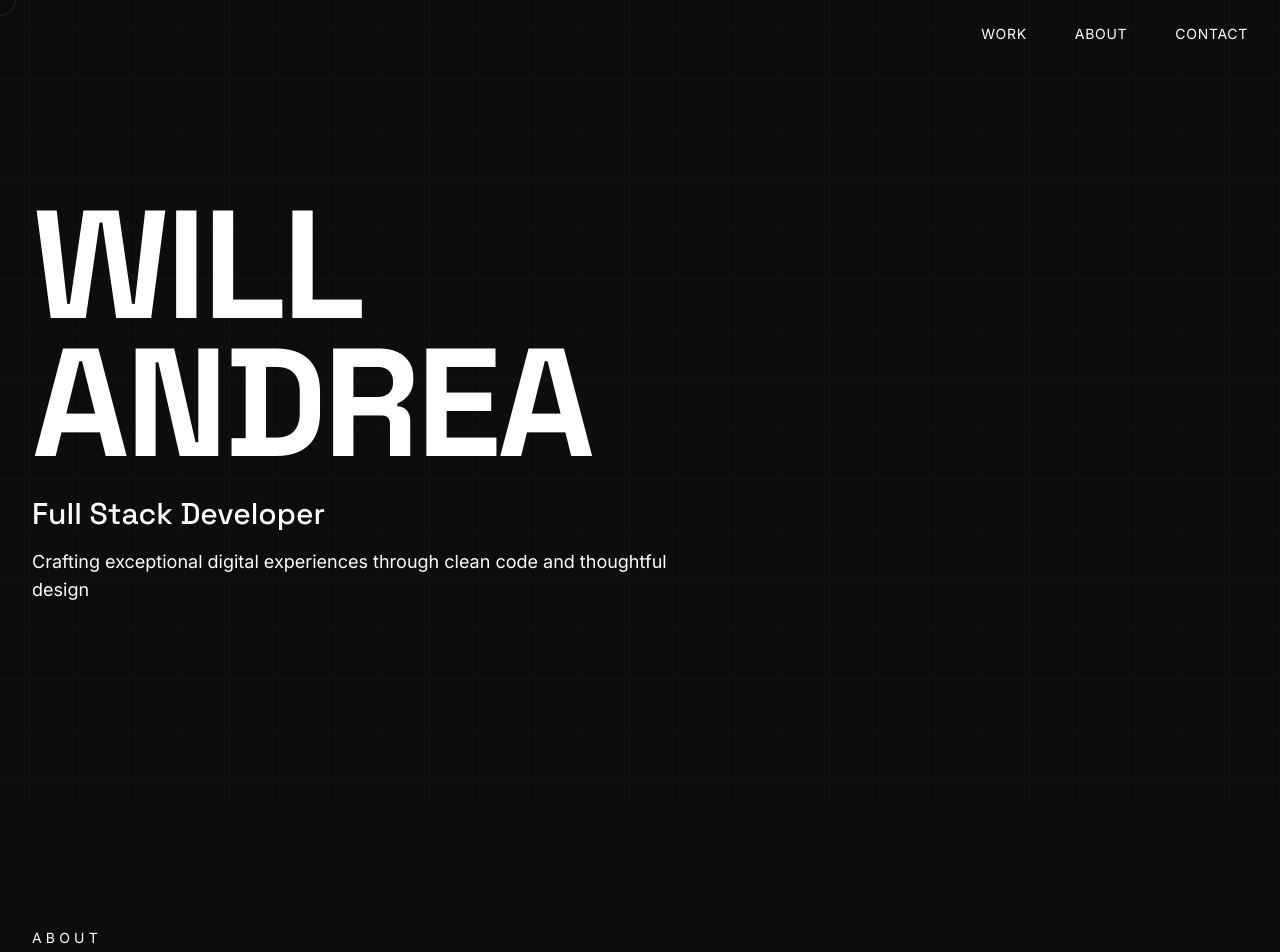
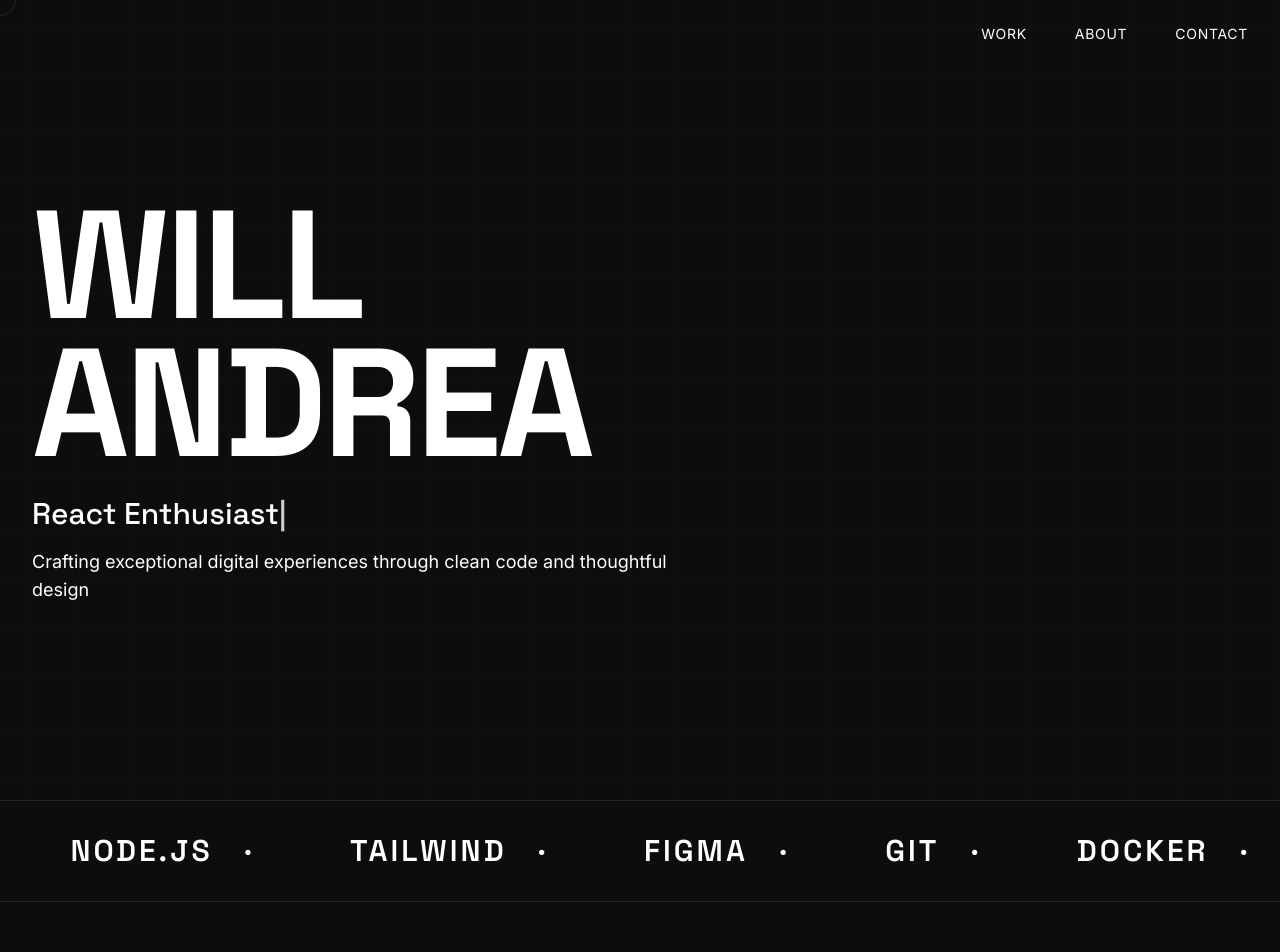
Before and after one commit to WAndrea0207/Portfolio-Andrea-Will, a React (Vite) app: page / in a window 1280 px wide. Shown: the top 952 px of the page. Built offline with nearby package versions, Linux system fonts and the light colour scheme.

Commit message:
fix mouse + marquee and typewriter implementation

```diff
--- a/src/app/App.tsx
+++ b/src/app/App.tsx
@@ -1,6 +1,7 @@
 import { CustomCursor } from './components/CustomCursor';
 import { Navigation } from './components/Navigation';
 import { Hero } from './components/Hero';
+import { Marquee } from './components/Marquee';
 import { About } from './components/About';
 import { Projects } from './components/Projects';
 import { Contact } from './components/Contact';
@@ -11,6 +12,10 @@ export default function App() {
       <CustomCursor />
       <Navigation />
       <Hero />
+      <Marquee
+        items={['React', 'TypeScript', 'Node.js', 'Tailwind', 'Figma', 'Git', 'Docker', 'MySQL']}
+        duration={25}
+      />
       <About />
       <Projects />
       <Contact />
--- a/src/app/components/About.tsx
+++ b/src/app/components/About.tsx
@@ -3,7 +3,6 @@ import { useEffect, useRef, useState } from 'react';
 
 export function About() {
   const [isVisible, setIsVisible] = useState(false);
-  // useRef<HTMLElement>(null) = cette ref pointe vers un élément HTML générique (la <section>)
   const sectionRef = useRef<HTMLElement>(null);
 
   useEffect(() => {
@@ -23,7 +22,6 @@ export function About() {
     return () => observer.disconnect();
   }, []);
 
-  // string[] = un tableau de textes
   const skills: string[] = [
     'React',
     'TypeScript',
--- a/src/app/components/CustomCursor.tsx
+++ b/src/app/components/CustomCursor.tsx
@@ -1,19 +1,25 @@
 import { useEffect, useState } from 'react';
-import { motion } from 'motion/react';
+import { motion, useMotionValue, useSpring } from 'motion/react';
 
 export function CustomCursor() {
-  // { x: number, y: number } — TypeScript comprend automatiquement le type grâce à la valeur initiale
-  const [mousePosition, setMousePosition] = useState({ x: 0, y: 0 });
   const [isHovering, setIsHovering] = useState(false);
 
+  const mouseX = useMotionValue(0);
+  const mouseY = useMotionValue(0);
+
+  const dotX = useSpring(mouseX, { stiffness: 1000, damping: 50 });
+  const dotY = useSpring(mouseY, { stiffness: 1000, damping: 50 });
+
+  const ringX = useSpring(mouseX, { stiffness: 400, damping: 30 });
+  const ringY = useSpring(mouseY, { stiffness: 400, damping: 30 });
+
   useEffect(() => {
-    // "e: MouseEvent" = on dit que e est un événement souris (pour accéder à clientX, clientY)
     const updateMousePosition = (e: MouseEvent) => {
-      setMousePosition({ x: e.clientX, y: e.clientY });
+      mouseX.set(e.clientX);
+      mouseY.set(e.clientY);
     };
 
     const handleMouseOver = (e: MouseEvent) => {
-      // "as HTMLElement" = on dit à TypeScript que e.target est un élément HTML (pour accéder à .tagName)
       const target = e.target as HTMLElement;
       if (target.tagName === 'A' || target.tagName === 'BUTTON') {
         setIsHovering(true);
@@ -29,37 +35,31 @@ export function CustomCursor() {
       window.removeEventListener('mousemove', updateMousePosition);
       window.removeEventListener('mouseover', handleMouseOver);
     };
-  }, []);
+  }, [mouseX, mouseY]);
 
   return (
     <>
       <motion.div
         className="fixed top-0 left-0 w-3 h-3 bg-accent rounded-full pointer-events-none z-[9999] mix-blend-difference"
-        animate={{
-          x: mousePosition.x - 6,
-          y: mousePosition.y - 6,
-          scale: isHovering ? 2 : 1,
+        style={{
+          x: dotX,
+          y: dotY,
+          translateX: '-50%',
+          translateY: '-50%',
         }}
-        transition={{
-          type: 'spring',
-          stiffness: 500,
-          damping: 28,
-          mass: 0.5,
-        }}
+        animate={{ scale: isHovering ? 2 : 1 }}
+        transition={{ type: 'spring', stiffness: 300, damping: 20 }}
       />
       <motion.div
         className="fixed top-0 left-0 w-8 h-8 border border-accent/30 rounded-full pointer-events-none z-[9999] mix-blend-difference"
-        animate={{
-          x: mousePosition.x - 16,
-          y: mousePosition.y - 16,
-          scale: isHovering ? 1.5 : 1,
+        style={{
+          x: ringX,
+          y: ringY,
+          translateX: '-50%',
+          translateY: '-50%',
         }}
-        transition={{
-          type: 'spring',
-          stiffness: 150,
-          damping: 15,
-          mass: 0.1,
-        }}
+        animate={{ scale: isHovering ? 1.5 : 1 }}
+        transition={{ type: 'spring', stiffness: 300, damping: 20 }}
       />
     </>
   );
--- a/src/app/components/Hero.tsx
+++ b/src/app/components/Hero.tsx
@@ -1,9 +1,8 @@
 import { motion } from 'motion/react';
 import { useEffect, useRef } from 'react';
+import { Typewriter } from './Typewriter';
 
 export function Hero() {
-  // useRef<HTMLCanvasElement>(null) = on dit que cette ref pointe vers un élément <canvas>
-  // Ça permet à TypeScript de savoir que .getContext('2d') est disponible
   const canvasRef = useRef<HTMLCanvasElement>(null);
 
   useEffect(() => {
@@ -76,10 +75,20 @@ export function Hero() {
             initial={{ opacity: 0, y: 20 }}
             animate={{ opacity: 1, y: 0 }}
             transition={{ duration: 0.8, delay: 0.4 }}
-            className="text-2xl md:text-3xl text-foreground/80 mb-4"
+            className="text-2xl md:text-3xl text-foreground/80 mb-4 h-[1.2em]"
             style={{ fontFamily: 'var(--font-display)', fontWeight: 500 }}
           >
-            Full Stack Developer
+            <Typewriter
+              phrases={[
+                'Full Stack Developer',
+                'React Enthusiast',
+                'UI / UX Designer',
+                'Problem Solver',
+              ]}
+              typingSpeed={80}
+              deletingSpeed={40}
+              pauseDuration={2000}
+            />
           </motion.p>
 
           <motion.p
--- /dev/null
+++ b/src/app/components/Marquee.tsx
@@ -0,0 +1,46 @@
+interface MarqueeProps {
+  items: string[];
+  duration?: number;
+  direction?: 'left' | 'right';
+}
+
+export function Marquee({
+  items,
+  duration = 30,
+  direction = 'left',
+}: MarqueeProps) {
+  return (
+    <div className="w-full overflow-hidden py-8 border-y border-foreground/10">
+      <div
+        className="flex w-max"
+        style={{
+          animation: `marquee ${duration}s linear infinite`,
+          animationDirection: direction === 'right' ? 'reverse' : 'normal',
+        }}
+      >
+        {/* Copie A */}
+        {items.map((item, index) => (
+          <span
+            key={`a-${index}`}
+            className="mx-8 text-2xl md:text-3xl font-semibold text-foreground/20 uppercase tracking-widest"
+            style={{ fontFamily: 'var(--font-display)' }}
+          >
+            {item}
+            <span className="mx-8 text-accent/40">·</span>
+          </span>
+        ))}
+        {/* Copie B */}
+        {items.map((item, index) => (
+          <span
+            key={`b-${index}`}
+            className="mx-8 text-2xl md:text-3xl font-semibold text-foreground/20 uppercase tracking-widest"
+            style={{ fontFamily: 'var(--font-display)' }}
+          >
+            {item}
+            <span className="mx-8 text-accent/40">·</span>
+          </span>
+        ))}
+      </div>
+    </div>
+  );
+}
--- a/src/app/components/Projects.tsx
+++ b/src/app/components/Projects.tsx
@@ -2,23 +2,17 @@ import { motion } from 'motion/react';
 import { useEffect, useRef, useState } from 'react';
 import { ExternalLink } from 'lucide-react';
 
-// ============================
-// INTERFACE = la "forme" d'un objet
-// Ça dit : un Project DOIT avoir un id (nombre), un title (texte), etc.
-// Si tu oublies un champ, TypeScript te prévient immédiatement.
-// ============================
 interface Project {
   id: number;
   title: string;
   description: string;
   image: string;
   tags: string[];
-  size: 'large' | 'medium' | 'small'; // Ne peut être QUE l'une de ces 3 valeurs
+  size: 'large' | 'medium' | 'small';
 }
 
 export function Projects() {
   const [isVisible, setIsVisible] = useState(false);
-  // "number | null" = soit un nombre, soit rien (null)
   const [hoveredProject, setHoveredProject] = useState<number | null>(null);
   const sectionRef = useRef<HTMLElement>(null);
 
--- /dev/null
+++ b/src/app/components/Typewriter.tsx
@@ -0,0 +1,68 @@
+import { useState, useEffect, useCallback } from 'react';
+
+interface TypewriterProps {
+  phrases: string[];
+  typingSpeed?: number;
+  deletingSpeed?: number;
+  pauseDuration?: number;
+}
+
+type Phase = 'typing' | 'pausing' | 'deleting';
+
+export function Typewriter({
+  phrases,
+  typingSpeed = 100,
+  deletingSpeed = 50,
+  pauseDuration = 2000,
+}: TypewriterProps) {
+  const [displayText, setDisplayText] = useState('');
+  const [phraseIndex, setPhraseIndex] = useState(0);
+  const [phase, setPhase] = useState<Phase>('typing');
+
+  const tick = useCallback(() => {
+    const currentPhrase = phrases[phraseIndex];
+
+    if (phase === 'typing') {
+      if (displayText.length < currentPhrase.length) {
+        setDisplayText(currentPhrase.slice(0, displayText.length + 1));
+      } else {
+        setPhase('pausing');
+      }
+    } else if (phase === 'deleting') {
+      if (displayText.length > 0) {
+        setDisplayText(currentPhrase.slice(0, displayText.length - 1));
+      } else {
+        setPhraseIndex((prev) => (prev + 1) % phrases.length);
+        setPhase('typing');
+      }
+    }
+  }, [displayText, phase, phraseIndex, phrases]);
+
+  useEffect(() => {
+    let delay: number;
+    if (phase === 'pausing') {
+      delay = pauseDuration;
+    } else if (phase === 'deleting') {
+      delay = deletingSpeed;
+    } else {
+      delay = typingSpeed;
+    }
+
+    const timeout = setTimeout(() => {
+      if (phase === 'pausing') {
+        setPhase('deleting');
+      } else {
+        tick();
+      }
+    }, delay);
+
+    return () => clearTimeout(timeout);
+  }, [tick, phase, typingSpeed, deletingSpeed, pauseDuration]);
+
+  return (
+    <span>
+      {displayText}
+      <span className="animate-pulse text-accent">|</span>
+    </span>
+  );
+}
--- a/src/main.tsx
+++ b/src/main.tsx
@@ -2,6 +2,4 @@ import { createRoot } from "react-dom/client";
 import App from "./app/App";
 import "./styles/index.css";
 
-// Le "!" après getElementById dit à TypeScript : "je suis sûr que cet élément existe"
-// (car on sait que index.html contient bien un <div id="root">)
 createRoot(document.getElementById("root")!).render(<App />);
--- a/src/styles/theme.css
+++ b/src/styles/theme.css
@@ -61,3 +61,12 @@
     color: var(--background);
   }
 }
+
+@keyframes marquee {
+  from {
+    transform: translateX(0);
+  }
+  to {
+    transform: translateX(-50%);
+  }
+}
```
